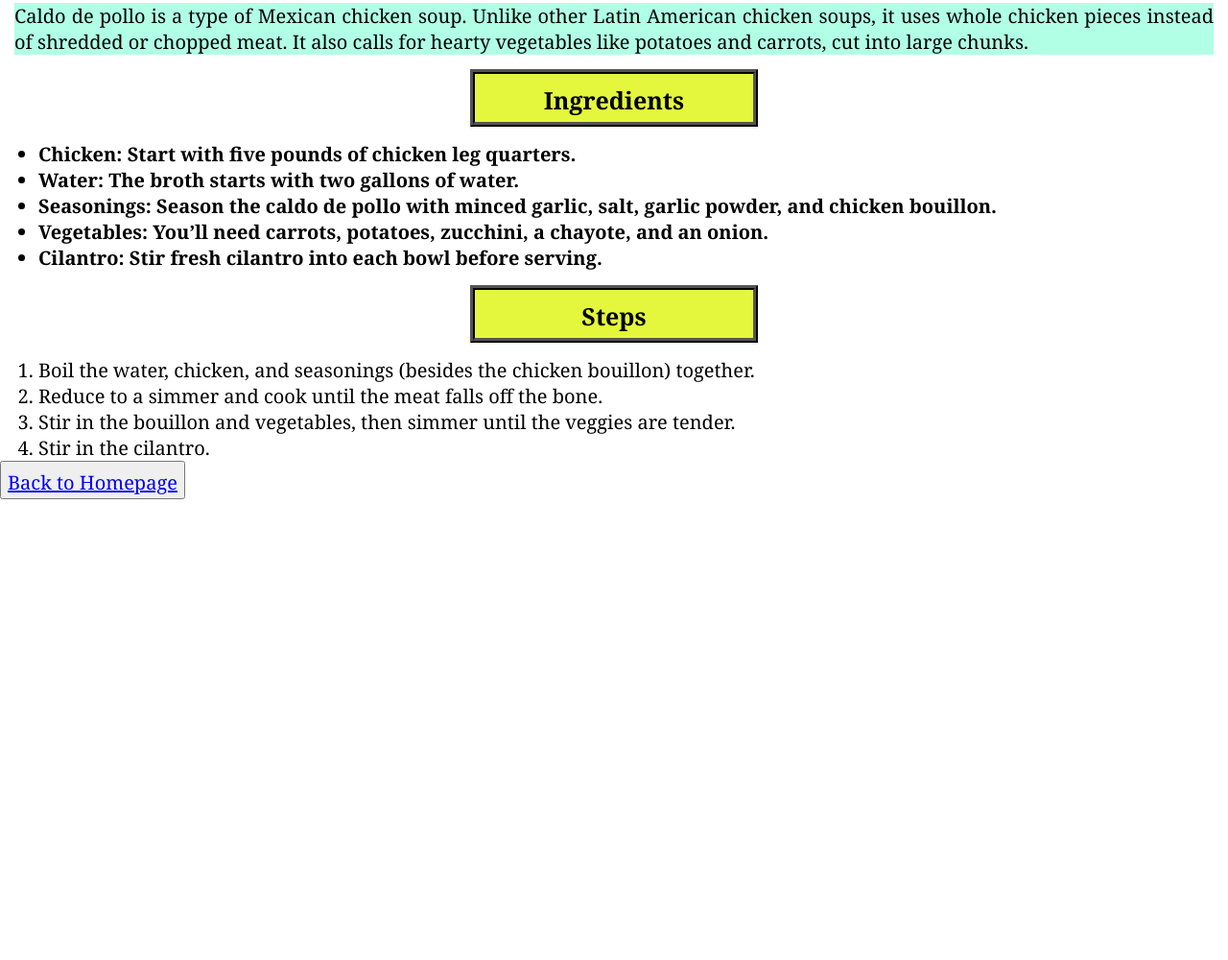
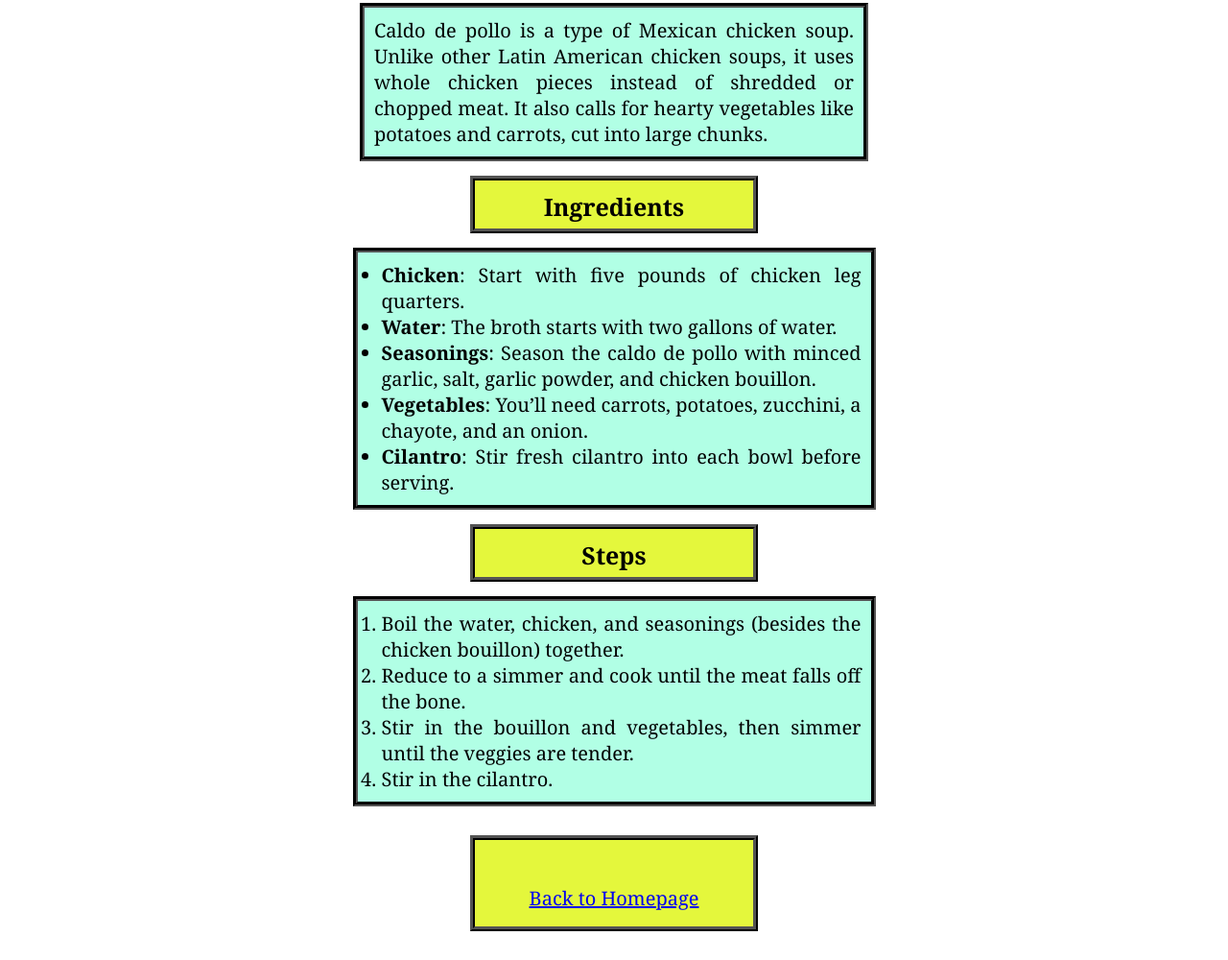
Before and after one commit to Maxxfarras/odin-recipes, a plain HTML site: page recipes/caldo.html in a window 1280 px wide. Shown: the part 487-1487 px from the top of the page at 96% size. Before the commit the page ends 1007 px from the top, so only its background shows below. Drawn offline with Linux system fonts and the light colour scheme.

Commit message:
Change to center alignment
Added the center alignment for better design, also changed the overall colors.

```diff
--- a/recipes/caldo.html
+++ b/recipes/caldo.html
@@ -25,11 +25,11 @@
 
     <p>
         <ul>
-            <li>Chicken: Start with five pounds of chicken leg quarters.</li>
-            <li>Water: The broth starts with two gallons of water.</li>
-            <li>Seasonings: Season the caldo de pollo with minced garlic, salt, garlic powder, and chicken bouillon.</li>
-            <li>Vegetables: You’ll need carrots, potatoes, zucchini, a chayote, and an onion.</li>
-            <li>Cilantro: Stir fresh cilantro into each bowl before serving.</li>
+            <li><strong>Chicken</strong>: Start with five pounds of chicken leg quarters.</li>
+            <li><strong>Water</strong>: The broth starts with two gallons of water.</li>
+            <li><strong>Seasonings</strong>: Season the caldo de pollo with minced garlic, salt, garlic powder, and chicken bouillon.</li>
+            <li><strong>Vegetables</strong>: You’ll need carrots, potatoes, zucchini, a chayote, and an onion.</li>
+            <li><strong>Cilantro</strong>: Stir fresh cilantro into each bowl before serving.</li>
         </ul>
     </p>
 
@@ -44,9 +44,9 @@
         </ol>
     </p>
 
-    <button>
+    <div class="button">
         <a href="../index.html"> Back to Homepage</a>
-    </button>
+    </div>
 
 
 </body>
--- a/recipes/recipe-style.css
+++ b/recipes/recipe-style.css
@@ -55,18 +55,56 @@ h2 {
     text-align: justify;
     background-color: rgb(177, 255, 229);
     /* Box model */
-    margin: 15px;
-
-
-
-
+    margin: 15px auto;
+    padding: 10px;
+    border: 5px groove black;
+    /* Size */
+    width: 500px;
+    height: auto;
 }
 
 ul {
-    font-weight: 700;
+    /* Style */
     font-size: 20px;
+    text-align: justify;
+    background-color: rgb(177, 255, 229);
+    /* Box model */
+    margin: 15px auto;
+    padding: 10px;
+    padding-left: 25px;
+    border: 5px groove black;
+    /* Size */
+    width: 500px;
+    height: auto;
 }
 
-button {
-    font-size: 25px;
+ol{
+    /* Style */
+    font-size: 20px;
+    text-align: justify;
+    background-color: rgb(177, 255, 229);
+    /* Box model */
+    margin: 15px auto;
+    padding: 10px;
+    padding-left: 25px;
+    border: 5px groove black;
+    /* Size */
+    width: 500px;
+    height: auto;
 }
+
+.button {
+    /* Style */
+    background-color: rgb(228, 247, 60);
+    font-size: 50px;
+    text-align: center;
+    /* Box Model */
+    margin: 30px auto;
+    padding: 15px;
+    border: 5px ridge black;
+    /* Size */
+    box-sizing: border-box;
+    width: 300px;
+    height: 100px;
+
+}
```
Also changed, not shown: recipes/pancakes.html (+3 -2 lines), recipes/sushi.html (+3 -2 lines).
